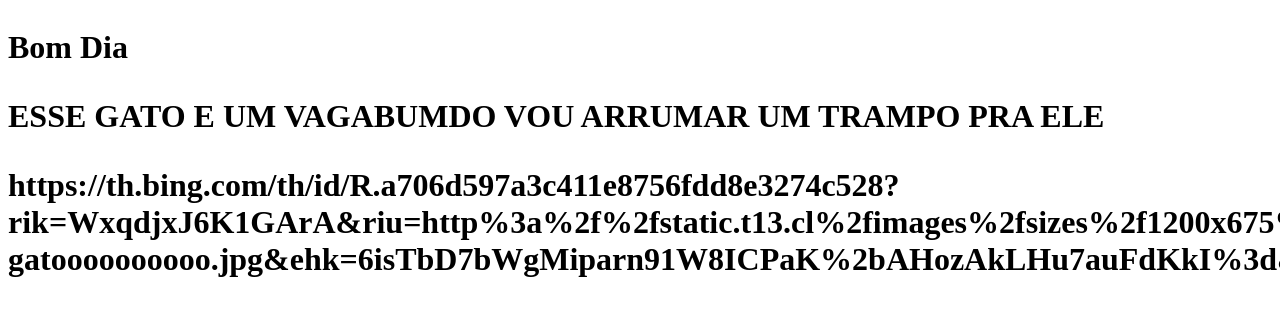
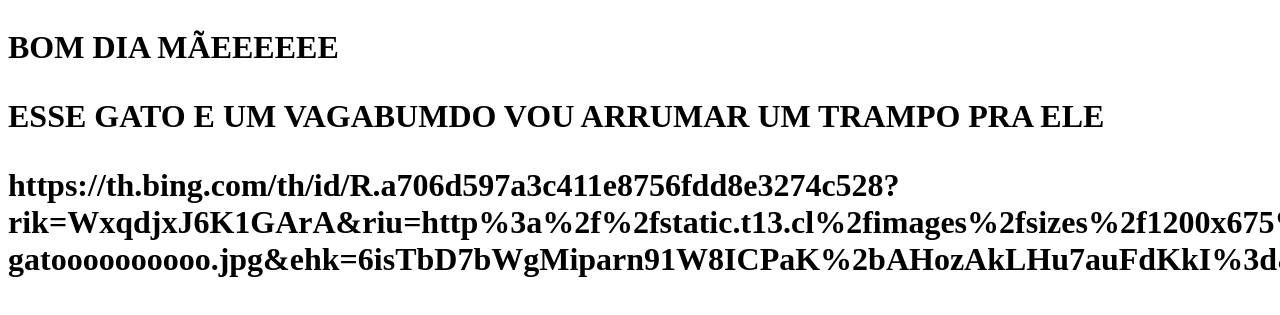
Before and after one commit to AmandaSoares0431/AmandaSoares0431.github.io, a plain HTML site: page index.html in a window 1280 px wide. Shown: the part 117-432 px from the top of the page. Drawn offline with Linux system fonts and the light colour scheme.

Commit message:
Update index.html

```diff
--- a/index.html
+++ b/index.html
@@ -11,7 +11,7 @@
  <p>
    29/06/2023
  </p>
-  Bom Dia
+  BOM DIA MÃEEEEEE
    </p>
   ESSE GATO E UM VAGABUMDO VOU ARRUMAR UM TRAMPO PRA ELE
   </p>
```
